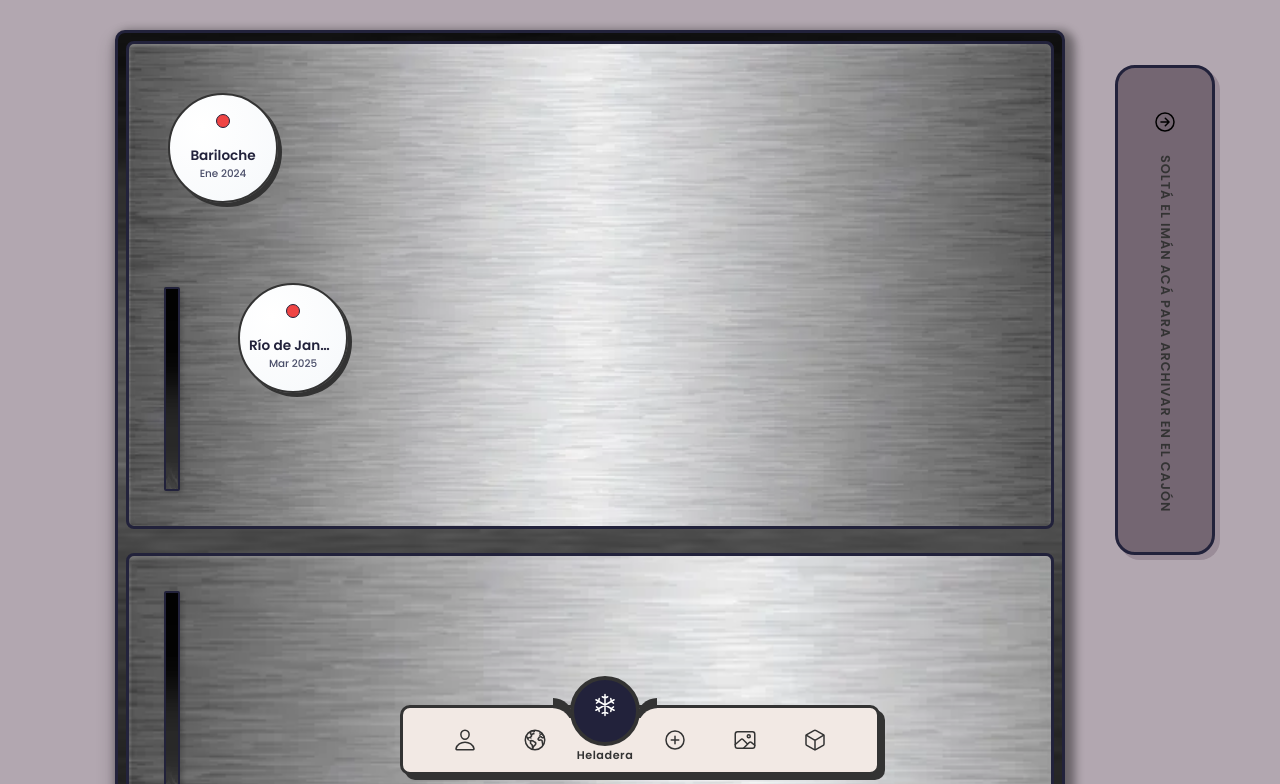
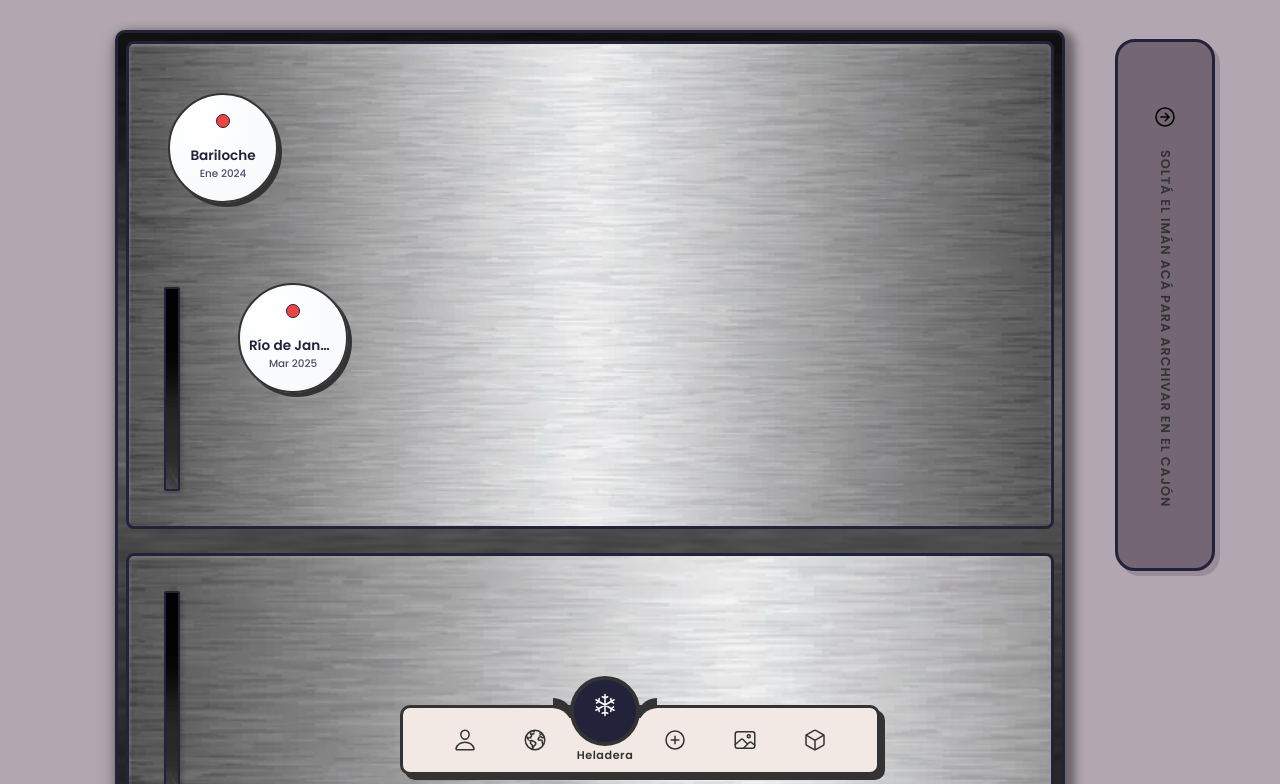
Before and after one commit to agus-enc/TP-Final-IDS-Icebox, a Flask app: page /heladera in a window 1280 px wide. Shown: the top 784 px of the page. Run offline with Flask 3, Linux system fonts and the light colour scheme; the visitor is signed in with stand-in values (Sample User, id 1).

Commit message:
Cambio en la animación de la gaveta de la heladera

```diff
--- a/frontend/static/css/heladera.css
+++ b/frontend/static/css/heladera.css
@@ -123,9 +123,9 @@ html, body {
    ========================================================================= */
 .gaveta-guardar {
     width: 100px;
-    height: 35%;
+    height: 38%;
     position: relative;
-    bottom: 420px;
+    bottom: 425px;
     right: -50px;
     flex-shrink: 0;
 
@@ -144,9 +144,10 @@ html, body {
 }
 
 .gaveta-guardar.active {
+    width: 115px;
     background-color: #e95f5f;
     border-color: #22223B;
-    transform: scale(1.05) translateY(-5px);
+    transform: scale(1.001) translateY(-3px);
 }
 
 .gaveta-guardar.active .gaveta-icono {
```
